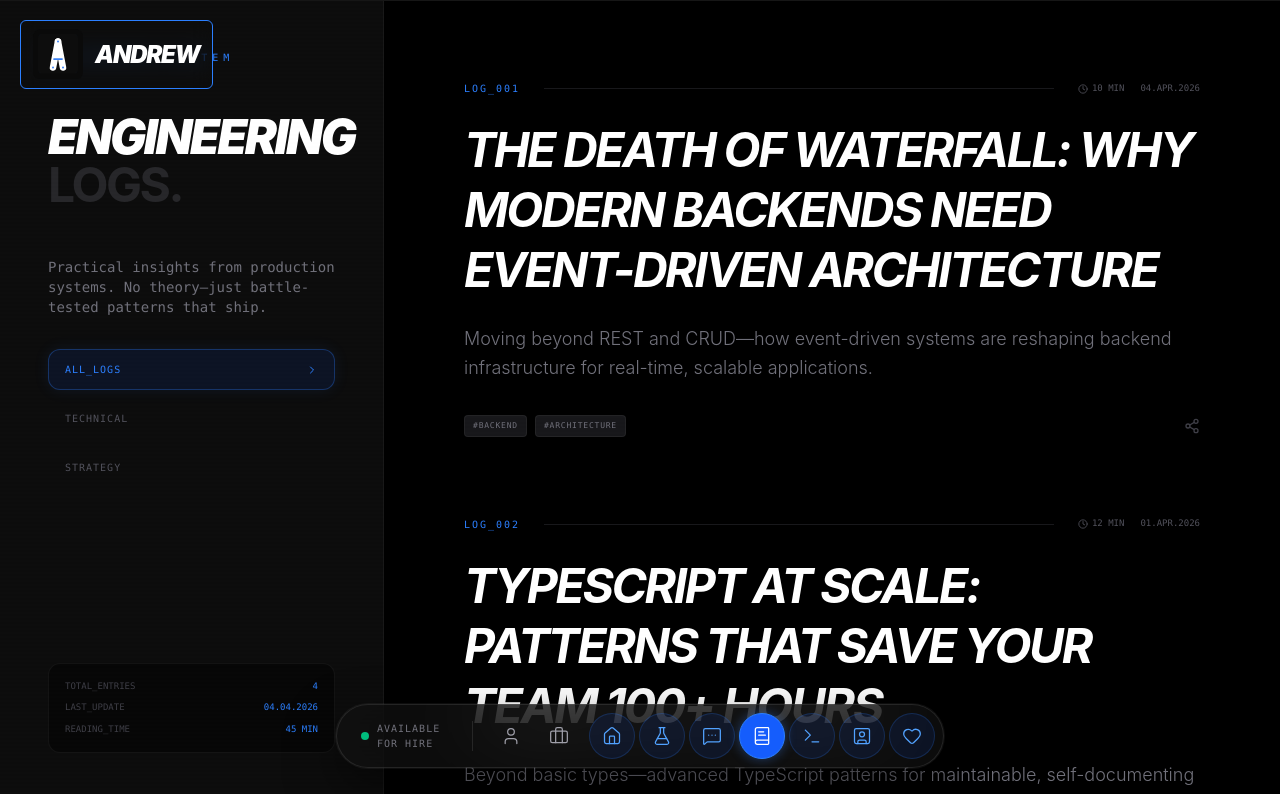
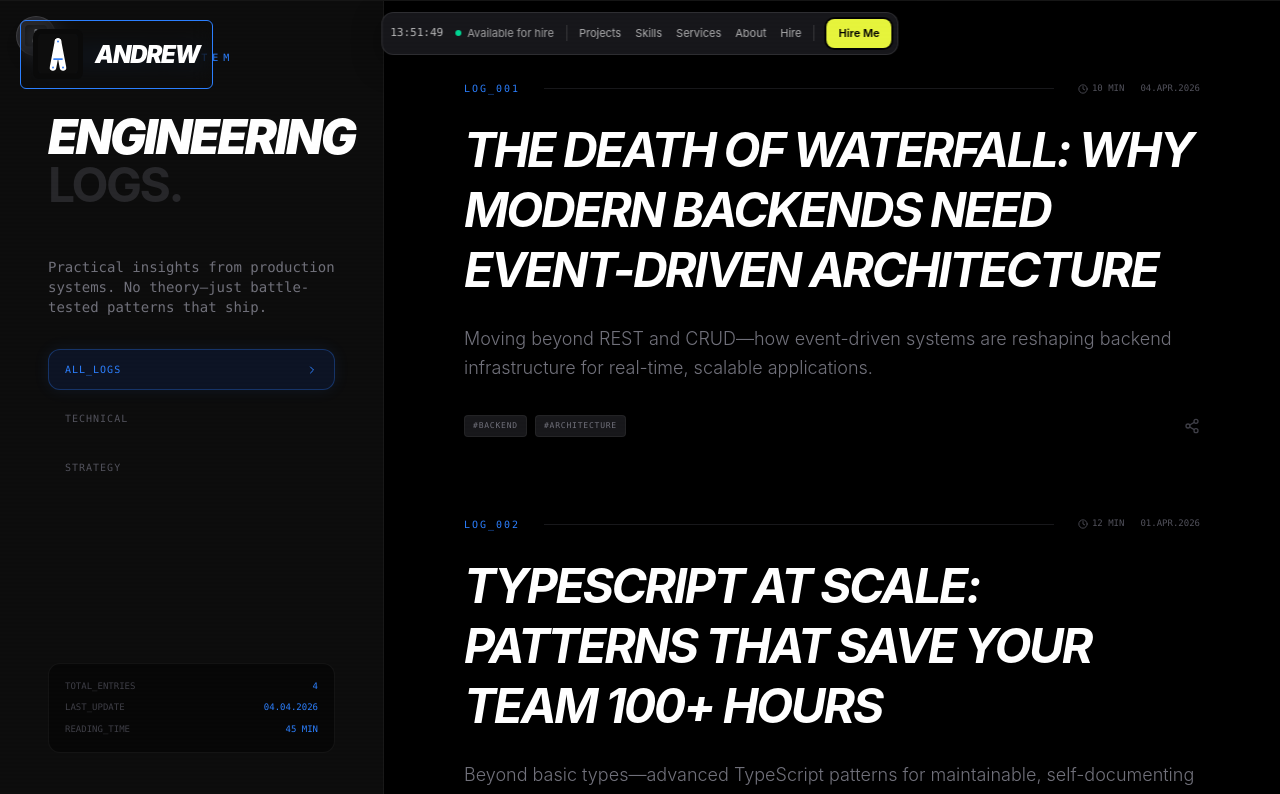
Before and after one commit to andrewanuga/portfolio, a Next.js app: page /blog in a window 1280 px wide. Shown: the top 794 px of the page. Built offline with nearby package versions, Linux system fonts and the light colour scheme.

Commit message:
feat(navbar): build floating pill navigation bar with frosted glass backdrop

```diff
--- a/components/navbar.tsx
+++ b/components/navbar.tsx
@@ -1,315 +1,121 @@
 "use client";
 
-import React, { useState, useEffect } from "react";
-import { motion, AnimatePresence } from "framer-motion";
-import {
-  Home,
-  User,
-  Briefcase,
-  MessageSquare,
-  Terminal,
-  Activity,
-  FlaskConical,
-  MessageSquareMore,
-  BookText,
-  SquareUser,
-  Heart,
-  Menu,
-  X
-} from "lucide-react";
-import Link from "next/link";
-import { cn } from "@/components/lib/utils";
-import { usePathname } from "next/navigation";
+import { useEffect, useState } from "react";
+import Image from "next/image";
 
-const navItems = [
-  { name: "About", icon: User, href: "#about" },
-  { name: "Projects", icon: Briefcase, href: "#projects" },
-];
+function useClock() {
+  const [time, setTime] = useState("--:--:--");
+  useEffect(() => {
+    const tick = () => {
+      const d = new Date();
+      const p = (n: number) => String(n).padStart(2, "0");
+      setTime(`${p(d.getHours())}:${p(d.getMinutes())}:${p(d.getSeconds())}`);
+    };
+    tick();
+    const id = setInterval(tick, 1000);
+    return () => clearInterval(id);
+  }, []);
+  return time;
+}
 
-const pageNav = [
-  { name: "Home", icon: Home, to: "/" },
-  { name: "Lab", icon: FlaskConical, to: "/lab" },
-  { name: "Connect", icon: MessageSquareMore, to: "/connect" },
-  { name: "Blog", icon: BookText, to: "/blog" },
-  { name: "Project", icon: Terminal, to: "/project" },
-  { name: "Contact", icon: SquareUser, to: "/contact" },
-  { name: "Support", icon: Heart, to: "/support" },
-];
+export default function Navbar() {
+  const time = useClock();
+  const [mobileOpen, setMobileOpen] = useState(false);
 
-export default function NavBar() {
-  const [hovered, setHovered] = useState<string | null>(null);
-  const [isMobileMenuOpen, setIsMobileMenuOpen] = useState(false);
-  const [isMobile, setIsMobile] = useState(false);
-  const pathname = usePathname();
+  return (
+    <>
+      <a
+        href="#"
+        aria-label="Back to Top"
+        className="fixed left-4 top-4 z-50 flex h-10 w-10 items-center justify-center rounded-full border border-white/10 bg-[#27272b] text-white shadow-lg transition hover:bg-[#333338]"
+      >
+        <Image src="/logo2.svg" alt="Andrew" width={22} height={22} className="rounded" />
+      </a>
 
-  // Check if mobile on mount and window resize
-  useEffect(() => {
-    const checkMobile = () => {
-      setIsMobile(window.innerWidth < 768);
-    };
+      <header className="fixed left-1/2 top-3 z-50 -translate-x-1/2">
+        <nav className="flex items-center gap-2 rounded-xl border border-white/10 bg-[#1c1c20]/85 py-1.5 pl-2 pr-1.5 text-[11px] text-white/80 shadow-[0_8px_30px_rgba(0,0,0,.35)] backdrop-blur-xl sm:gap-3">
+          <button
+            onClick={() => setMobileOpen(!mobileOpen)}
+            aria-label="Navigation Menu"
+            className="flex h-6 w-6 items-center justify-center rounded-md bg-white/10 transition hover:bg-white/20 sm:hidden"
+          >
+            <svg width="12" height="12" viewBox="0 0 12 12" fill="currentColor">
+              {[0, 4.5, 9].flatMap((x) =>
+                [0, 4.5, 9].map((y) => <rect key={`${x}-${y}`} x={x} y={y} width="2.2" height="2.2" rx=".5" />),
+              )}
+            </svg>
+          </button>
 
-    checkMobile();
-    window.addEventListener('resize', checkMobile);
+          <span className="hidden tabular-nums font-mono text-white/70 sm:inline">{time}</span>
 
-    return () => window.removeEventListener('resize', checkMobile);
-  }, []);
+          <span className="hidden items-center gap-1.5 text-white/60 md:flex">
+            <i className="h-1.5 w-1.5 animate-pulse rounded-full bg-emerald-400" />
+            <span>Available for hire</span>
+          </span>
 
-  // Close mobile menu when route changes
-  useEffect(() => {
-    setIsMobileMenuOpen(false);
-  }, [pathname]);
+          <span className="hidden h-4 w-px bg-white/15 md:block" />
 
-  // Prevent body scroll when mobile menu is open
-  useEffect(() => {
-    if (isMobileMenuOpen) {
-      document.body.style.overflow = 'hidden';
-    } else {
-      document.body.style.overflow = 'unset';
-    }
-    return () => {
-      document.body.style.overflow = 'unset';
-    };
-  }, [isMobileMenuOpen]);
-
-  // Desktop Navigation (Original Design)
-  if (!isMobile) {
-    return (
-      <nav className="fixed bottom-8 left-1/2 -translate-x-1/2 z-[100] px-4">
-        <motion.nav
-          initial={{ y: 100, opacity: 0 }}
-          animate={{ y: 0, opacity: 1 }}
-          transition={{ delay: 1, duration: 0.8, type: "spring", stiffness: 100 }}
-          className="flex items-center gap-2 p-2 bg-[#121212]/70 backdrop-blur-2xl rounded-full border border-white/10 shadow-[0_20px_50px_rgba(0,0,0,0.5)] ring-1 ring-white/5"
-        >
-          {/* SYSTEM STATUS INDICATOR (Left Side) */}
-          <div className="flex items-center gap-2 px-4 border-r border-white/10 mr-2 group cursor-help">
-            <div className="relative flex h-2 w-2">
-              <span className="animate-ping absolute inline-flex h-full w-full rounded-full bg-emerald-400 opacity-75"></span>
-              <span className="relative inline-flex rounded-full h-2 w-2 bg-emerald-500"></span>
-            </div>
-            <span className="text-[10px] font-mono text-zinc-500 uppercase tracking-widest hidden md:block">
-              Available for Hire
-            </span>
-          </div>
-
-          {/* NAV LINKS */}
-          <div className="flex items-center gap-1">
-            {navItems.map((item) => (
-              <a
-                key={item.name}
-                href={item.href}
-                onMouseEnter={() => setHovered(item.name)}
-                onMouseLeave={() => setHovered(null)}
-                className="relative p-3 rounded-full text-zinc-400 hover:text-white transition-colors duration-300"
-              >
-                <item.icon size={20} strokeWidth={1.5} />
-
-                {/* TOOLTIP */}
-                <AnimatePresence>
-                  {hovered === item.name && (
-                    <motion.div
-                      initial={{ opacity: 0, y: 10, scale: 0.9 }}
-                      animate={{ opacity: 1, y: -45, scale: 1 }}
-                      exit={{ opacity: 0, y: 10, scale: 0.9 }}
-                      className="absolute left-1/2 -translate-x-1/2 px-3 py-1 bg-blue-600 text-white text-[10px] font-bold uppercase tracking-tighter rounded-md shadow-lg pointer-events-none whitespace-nowrap"
-                    >
-                      {item.name}
-                      <div className="absolute top-full left-1/2 -translate-x-1/2 border-4 border-transparent border-t-blue-600" />
-                    </motion.div>
-                  )}
-                </AnimatePresence>
-
-                {hovered === item.name && (
-                  <motion.div
-                    layoutId="nav-glow"
-                    className="absolute inset-0 bg-white/5 rounded-full -z-10 border border-white/10"
-                    transition={{ type: "spring", bounce: 0.2, duration: 0.6 }}
-                  />
-                )}
+          <div className="hidden items-center gap-3.5 text-white/65 md:flex">
+            {[
+              { label: "Projects", href: "#projects" },
+              { label: "Skills", href: "#skills" },
+              { label: "Services", href: "#services" },
+              { label: "About", href: "#about" },
+              { label: "Hire", href: "#hire" },
+            ].map((item) => (
+              <a key={item.label} href={item.href} className="transition hover:text-white">
+                {item.label}
               </a>
             ))}
           </div>
 
-          {/* PAGE NAVIGATION LINKS (Right Side) */}
-          <div className="flex items-center gap-1">
-            {pageNav.map((item) => {
-              const isActive = pathname === item.to;
-              return (
-                <Link
-                  key={item.name}
-                  href={item.to}
-                  className={cn(
-                    "p-3 rounded-full border transition-all duration-500",
-                    isActive
-                      ? "bg-blue-600 border-blue-500 text-white shadow-[0_0_12px_rgba(59,130,246,0.4)]"
-                      : "bg-blue-600/10 border-blue-500/20 text-blue-400 hover:bg-blue-600 hover:text-white"
-                  )}
+          <span className="hidden h-4 w-px bg-white/15 md:block" />
+
+          <a
+            href="/Adakole_Andrew_Oche_Resume.pdf"
+            download
+            className="rounded-lg bg-white/15 px-3 py-1.5 font-medium text-white/90 transition hover:bg-white/25 hidden xs:inline-block"
           >
-                  <item.icon size={20} strokeWidth={1.5} />
-                </Link>
-              );
-            })}
-          </div>
-        </motion.nav>
-      </nav>
-    );
-  }
-
-  // Mobile Navigation (Bottom Dock + Slide-out Menu)
-  return (
-    <>
-      {/* Mobile Bottom Navigation Bar */}
-      <nav className="fixed bottom-0 left-0 right-0 z-[100] px-4 pb-4 pt-2">
-        <motion.div
-          initial={{ y: 100, opacity: 0 }}
-          animate={{ y: 0, opacity: 1 }}
-          transition={{ delay: 0.5, duration: 0.5 }}
-          className="bg-[#121212]/90 backdrop-blur-2xl rounded-2xl border border-white/10 shadow-[0_-10px_30px_rgba(0,0,0,0.3)]"
+            CV
+          </a>
+          <a
+            href="#hire"
+            className="rounded-lg bg-kin-lime px-3 py-1.5 font-semibold text-black shadow-[0_0_0_2px_rgba(0,0,0,.85)] transition hover:brightness-95"
           >
-          {/* Status Bar */}
-          <div className="flex items-center justify-between px-4 py-2 border-b border-white/10">
-            <div className="flex items-center gap-2">
-              <div className="relative flex h-2 w-2">
-                <span className="animate-ping absolute inline-flex h-full w-full rounded-full bg-emerald-400 opacity-75"></span>
-                <span className="relative inline-flex rounded-full h-2 w-2 bg-emerald-500"></span>
-              </div>
-              <span className="text-[8px] font-mono text-zinc-500 uppercase tracking-wider">
-                Available
-              </span>
-            </div>
-            <button
-              onClick={() => setIsMobileMenuOpen(true)}
-              className="p-2 rounded-full bg-blue-600/20 text-blue-400"
-            >
-              <Menu size={18} />
-            </button>
-          </div>
-
-          {/* Quick Action Icons */}
-          <div className="flex items-center justify-around p-3">
-            {pageNav.slice(0, 4).map((item) => {
-              const isActive = pathname === item.to;
-              return (
-                <Link
-                  key={item.name}
-                  href={item.to}
-                  className={cn(
-                    "p-2 rounded-full transition-all duration-300",
-                    isActive
-                      ? "bg-blue-600 text-white shadow-lg shadow-blue-600/30"
-                      : "text-zinc-400 hover:text-white"
-                  )}
-                >
-                  <item.icon size={20} strokeWidth={1.5} />
-                </Link>
-              );
-            })}
-          </div>
-        </motion.div>
+            Hire Me
+          </a>
         </nav>
 
-      {/* Mobile Slide-out Menu */}
-      <AnimatePresence>
-        {isMobileMenuOpen && (
-          <>
-            {/* Backdrop */}
-            <motion.div
-              initial={{ opacity: 0 }}
-              animate={{ opacity: 1 }}
-              exit={{ opacity: 0 }}
-              onClick={() => setIsMobileMenuOpen(false)}
-              className="fixed inset-0 bg-black/80 backdrop-blur-sm z-[150]"
-            />
-
-            {/* Menu Panel */}
-            <motion.div
-              initial={{ x: "100%" }}
-              animate={{ x: 0 }}
-              exit={{ x: "100%" }}
-              transition={{ type: "spring", damping: 25, stiffness: 200 }}
-              className="fixed right-0 top-0 bottom-0 w-[280px] bg-[#121212] border-l border-white/10 shadow-2xl z-[200] flex flex-col"
+        {/* Mobile Dropdown */}
+        {mobileOpen && (
+          <div className="mt-2 flex flex-col gap-1 rounded-xl border border-white/10 bg-[#1c1c20]/95 p-3 text-[12px] shadow-2xl backdrop-blur-2xl sm:hidden">
+            {[
+              { label: "Projects", href: "#projects" },
+              { label: "Skills", href: "#skills" },
+              { label: "Services", href: "#services" },
+              { label: "About", href: "#about" },
+              { label: "Hire Me", href: "#hire" },
+              { label: "Contact Form", href: "/contact" },
+            ].map((item) => (
+              <a
+                key={item.label}
+                href={item.href}
+                onClick={() => setMobileOpen(false)}
+                className="rounded-lg px-3 py-2 text-white/80 transition hover:bg-white/10 hover:text-white"
               >
-              {/* Header */}
-              <div className="flex items-center justify-between p-6 border-b border-white/10">
-                <div>
-                  <span className="text-[8px] font-mono text-blue-500 uppercase tracking-[0.3em]">Menu</span>
-                  <h3 className="text-lg font-bold text-white mt-1">Navigation</h3>
-                </div>
-                <button
-                  onClick={() => setIsMobileMenuOpen(false)}
-                  className="p-2 rounded-full bg-white/5 hover:bg-white/10 transition-colors"
-                >
-                  <X size={20} />
-                </button>
-              </div>
-
-              {/* Navigation Items */}
-              <div className="flex-1 overflow-y-auto p-4 space-y-6">
-                {/* Page Navigation Section */}
-                <div>
-                  <span className="text-[9px] font-mono text-zinc-600 uppercase tracking-wider block mb-3">Pages</span>
-                  <div className="space-y-1">
-                    {pageNav.map((item) => {
-                      const isActive = pathname === item.to;
-                      return (
-                        <Link
-                          key={item.name}
-                          href={item.to}
-                          onClick={() => setIsMobileMenuOpen(false)}
-                          className={cn(
-                            "flex items-center gap-3 px-4 py-3 rounded-xl transition-all duration-300",
-                            isActive
-                              ? "bg-blue-600/20 text-blue-500 border border-blue-500/30"
-                              : "text-zinc-400 hover:bg-white/5 hover:text-white"
-                          )}
-                        >
-                          <item.icon size={18} strokeWidth={1.5} />
-                          <span className="text-sm font-medium">{item.name}</span>
-                          {isActive && (
-                            <div className="ml-auto w-1.5 h-1.5 rounded-full bg-blue-500" />
-                          )}
-                        </Link>
-                      );
-                    })}
-                  </div>
-                </div>
-
-                {/* Scroll Section */}
-                <div>
-                  <span className="text-[9px] font-mono text-zinc-600 uppercase tracking-wider block mb-3">Scroll To</span>
-                  <div className="space-y-1">
-                    {navItems.map((item) => (
-                      <a
-                        key={item.name}
-                        href={item.href}
-                        onClick={() => setIsMobileMenuOpen(false)}
-                        className="flex items-center gap-3 px-4 py-3 rounded-xl text-zinc-400 hover:bg-white/5 hover:text-white transition-all duration-300"
-                      >
-                        <item.icon size={18} strokeWidth={1.5} />
-                        <span className="text-sm font-medium">{item.name}</span>
+                {item.label}
               </a>
             ))}
+            <a
+              href="/Adakole_Andrew_Oche_Resume.pdf"
+              download
+              className="mt-1 flex items-center justify-center rounded-lg bg-white/10 py-2 text-white font-medium"
+            >
+              Download Resume
+            </a>
           </div>
-                </div>
-              </div>
-
-              {/* Footer */}
-              <div className="p-6 border-t border-white/10">
-                <div className="flex items-center gap-3 p-3 rounded-xl bg-white/5">
-                  <div className="relative flex h-2 w-2">
-                    <span className="animate-ping absolute inline-flex h-full w-full rounded-full bg-emerald-400 opacity-75"></span>
-                    <span className="relative inline-flex rounded-full h-2 w-2 bg-emerald-500"></span>
-                  </div>
-                  <div>
-                    <p className="text-[9px] font-mono text-emerald-500 uppercase tracking-wider">Ready_For_Work</p>
-                    <p className="text-[8px] text-zinc-600 mt-0.5">Available for freelance & contracts</p>
-                  </div>
-                </div>
-              </div>
-            </motion.div>
-          </>
         )}
-      </AnimatePresence>
+      </header>
     </>
   );
 }
```
Lines whose indentation alone changed are shown as unchanged.
